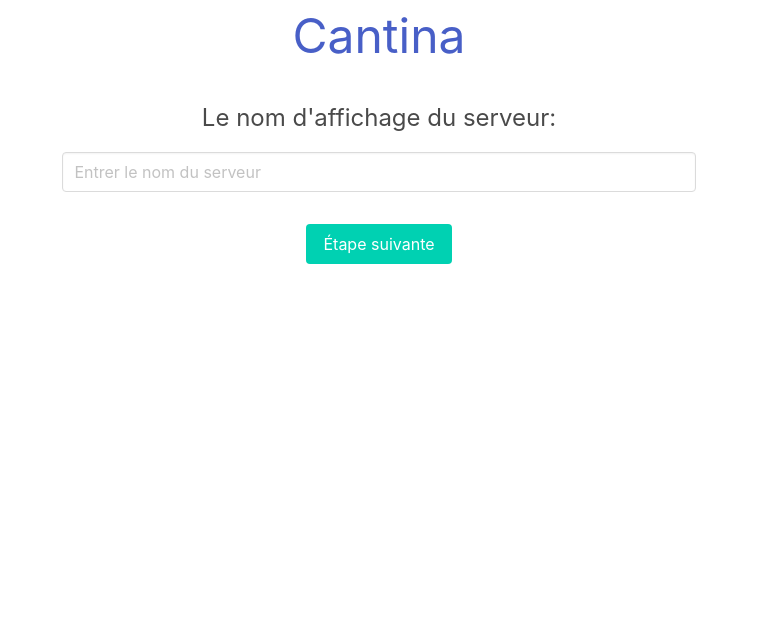
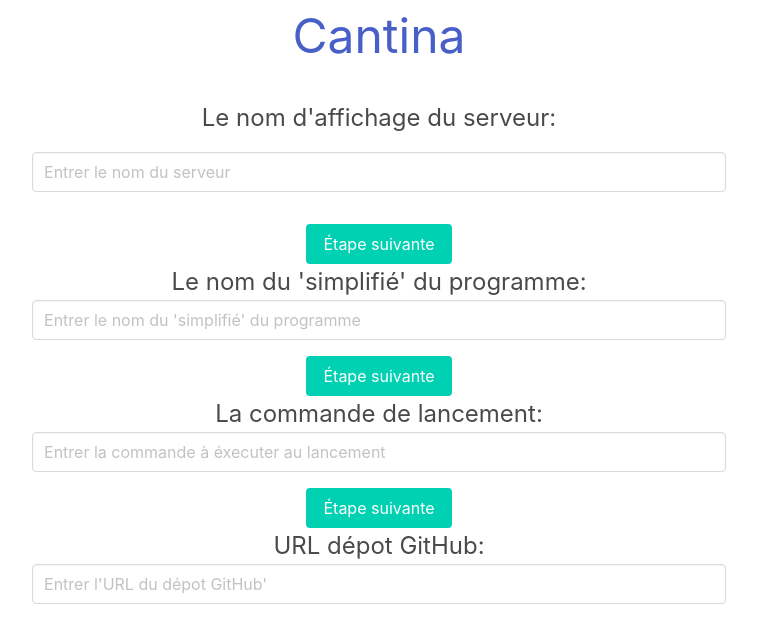
Before and after one commit to Cantina-Org/Server-Manager, a Flask app: template templates/create_server.html in a window 1280 px wide. Shown: the top 643 px of the page, without its empty margins (261-1018 px from the left). Run offline with Flask 3, Linux system fonts and the light colour scheme; the template is opened without the code that fills it, so the values that code supplies are empty; parts of the project's set-up code (start-up, migrations or seed data) failed here and were passed over.

Commit message:
tentative pour trouver le problème
Took 36 minutes

```diff
--- a/templates/create_server.html
+++ b/templates/create_server.html
@@ -18,20 +18,20 @@
                     <label><input style="margin-top: 1em; margin-bottom: 2em" class="input" type="text" placeholder="Entrer le nom du serveur" name="display-name" required></label><br>
                     <button class="button is-primary" onclick="nextStep('display_name', 'code_name')">Étape suivante</button>
                 </div>
-                <div id="code_name" style="display: none">
+                <div id="code_name" style="display: block">
                     <label class="is-size-4">Le nom du 'simplifié' du programme: </label>
                     <label><input style="margin-bottom: 1em" class="input" type="text" placeholder="Entrer le nom du 'simplifié' du programme" name="server-name" required></label><br>
                     <button class="button is-primary" onclick="nextStep('code_name', 'commande_name')">Étape suivante</button>
                 </div>
-                <div id="commande_name" style="display: none">
+                <div id="commande_name" style="display: block">
                     <label class="is-size-4">La commande de lancement: </label>
                     <label><input style="margin-bottom: 1em" class="input" type="text" placeholder="Entrer la commande à éxecuter au lancement" name="server-cmd" required></label><br>
-                    <button class="button is-primary" onclick="nextStep('commande_name', 'git_repo')">Étape suivante</button>
+                    <button class="button is-primary" onclick="nextStep('code_name', 'commande_name')">Étape suivante</button>
                 </div>
-                <div id="git_repo" style="display: none">
+                <div id="git_repo" style="display: block">
                     <label class="is-size-4">URL dépot GitHub: </label>
                     <label><input style="margin-bottom: 1em" class="input" type="text" placeholder="Entrer l'URL du dépot GitHub'" name="git-repo"></label><br>
-                    <button class="button is-primary" type="submit">Créer le serveur</button>
+                    <!-- <button class="button is-primary" type="submit">Créer le serveur</button> -->
                 </div>
             </form>
         </div>
```
Also changed, not shown: Cogs/create_server.py (+7 -6 lines).
